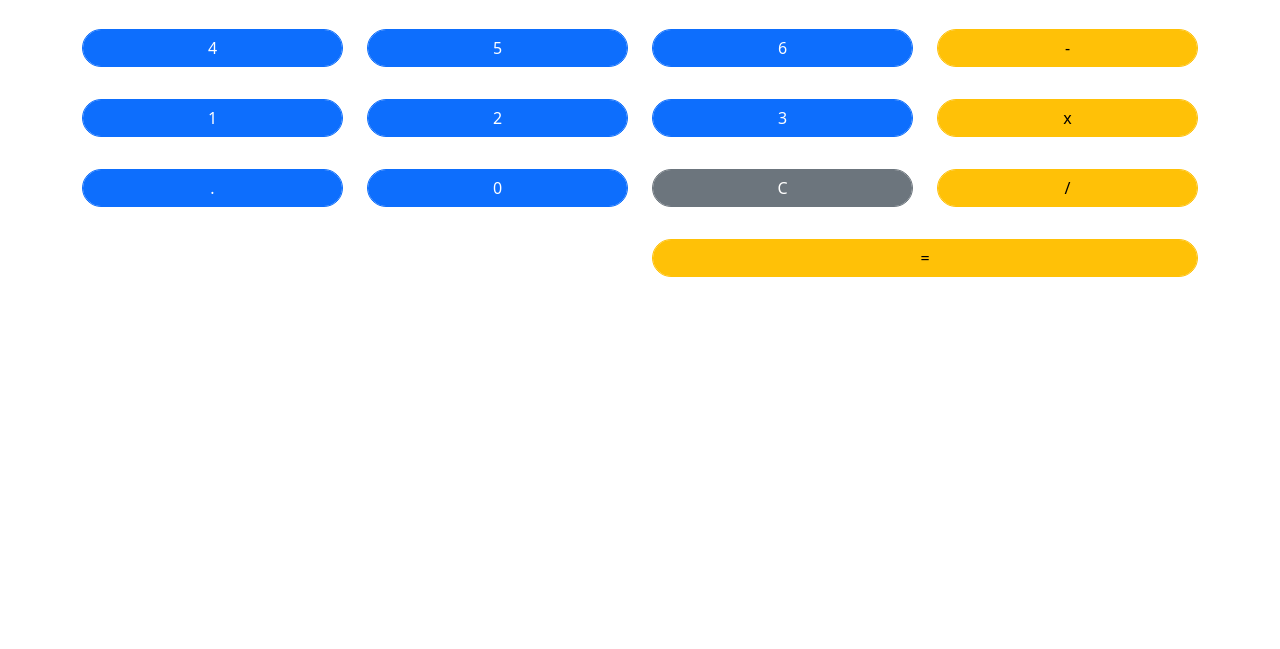
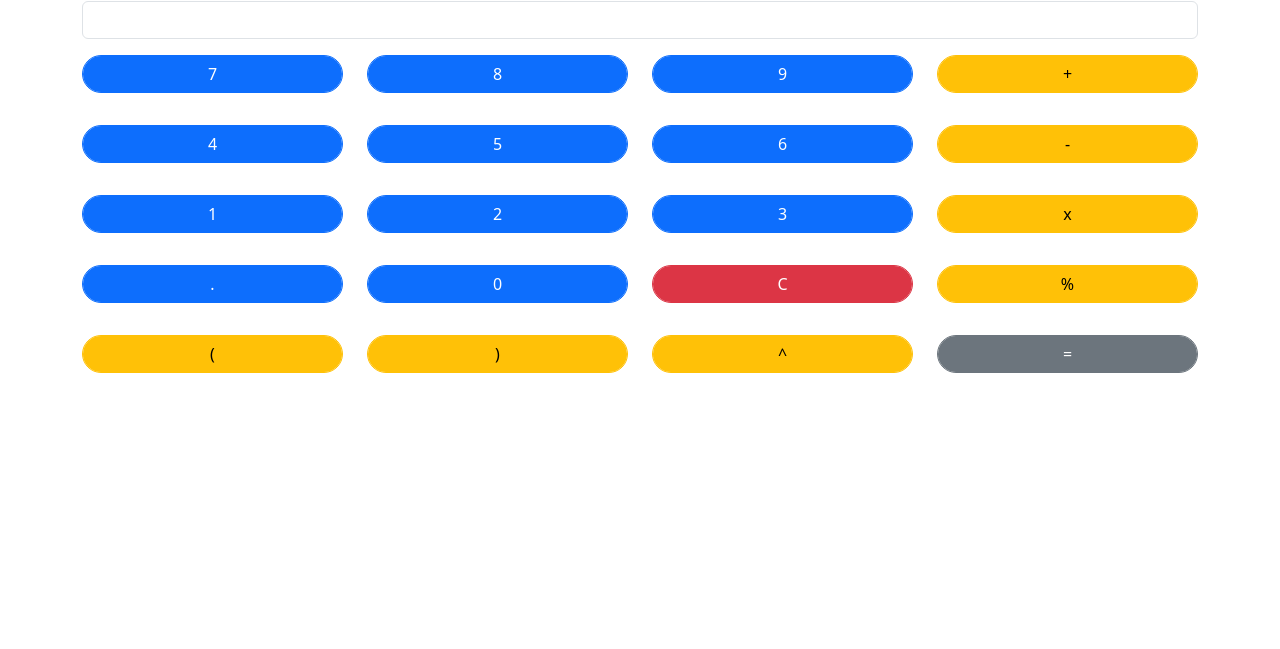
Before and after one commit to xXHassieLXx/AppWeb_Practica1, a plain HTML site: page Calculadora/Index.html in a window 1280 px wide. Shown: the part 151-800 px from the top of the page. Drawn offline with nearby package versions, Linux system fonts and the light colour scheme.

Commit message:
Calculadora

```diff
--- a/Calculadora/Index.html
+++ b/Calculadora/Index.html
@@ -10,7 +10,7 @@
 <body>
     <div class="container">
         <div class="row">
-            <div class="col-12">
+            <div class="col-12 py-5">
                 <h1 class="text-center">Calculadora</h1>
             </div>
         </div>
@@ -69,18 +69,27 @@
                     <button type="button" class="btn btn-primary form-control rounded-pill" onclick="asignar('.')">.</button>
                 </div>
                 <div class="col-3 text-center py-3">
-                    <button class="btn btn-primary form-control rounded-pill" onclick="asignar(0)">0</button>
+                    <button type="button" class="btn btn-primary form-control rounded-pill" onclick="asignar(0)">0</button>
                 </div>
                 <div class="col-3 text-center py-3">
-                    <button type="button" class="btn btn-secondary form-control rounded-pill" onclick="limpiar('')">C</button>
+                    <button type="button" class="btn btn-danger form-control rounded-pill" onclick="limpiar('')">C</button>
                 </div>
                 <div class="col-3 text-center py-3">
-                    <button type="button" class="btn btn-warning form-control rounded-pill" onclick="asignar('/')">/</button>
+                    <button type="button" class="btn btn-warning form-control rounded-pill" onclick="asignar('%')">%</button>
                 </div>
             </div>
             <div class="row">
-                <div class="col-12 col-md-6 text-center py-3 offset-md-6">
-                    <button type="button" class="btn btn-warning form-control rounded-pill" onclick="calcular('')">=</button>
+                <div class="col-3 text-center py-3">
+                    <button type="button" class="btn btn-warning form-control rounded-pill" onclick="asignar('(')">(</button>
+                </div>
+                <div class="col-3 text-center py-3">
+                    <button type="button" class="btn btn-warning form-control rounded-pill" onclick="asignar(')')">)</button>
+                </div>
+                <div class="col-3 text-center py-3">
+                    <button type="button" class="btn btn-warning form-control rounded-pill" onclick="asignar('^')">^</button>
+                </div>
+                <div class="col-3 text-center py-3">
+                    <button type="button" class="btn btn-secondary form-control rounded-pill" onclick="calcular('')">=</button>
                 </div>
             </div>
         </div>
--- a/Calculadora/js/index.js
+++ b/Calculadora/js/index.js
@@ -7,12 +7,34 @@ let asignar = (valor) => resultado.value += valor;
 
 // }
 
-function calcular(valor){
-    if (resultado.valor != '')
-        resultado.value = eval(resultado.value);
-    else
-        alert('Ingrese valor');
+
+
+function calcular() {
+    try {
+        let expression = resultado.value
+
+        // Añadir operadores de multiplicación implícitos
+        expression = expression.replace(/\%/g, '**');
+        expression = expression.replace(/\^/g, '**'); // Reemplazar ^ con ** para la operación de potencia
+        expression = expression.replace(/(\d)(\()/g, '$1*('); // Entre número y paréntesis de apertura
+        expression = expression.replace(/(\))(\d)/g, ')*$2'); // Entre paréntesis de cierre y número
+        expression = expression.replace(/(\))(\()/g, ')*(');  // Entre paréntesis de cierre y paréntesis de apertura
+
+        // Evaluar la expresión y mostrar el resultado
+        resultado.value = eval(expression);
+    } catch (error) {
+        alert('Expresión inválida');
+    }
 }
+
+// function calcular(valor){
+//     if (resultado.valor != '')
+//         resultado.value = eval(resultado.value);
+//     else
+//         alert('Ingrese valor');
+// }
+
+
 
 // function limpiar(){
 //     resultado.value = '';
```
